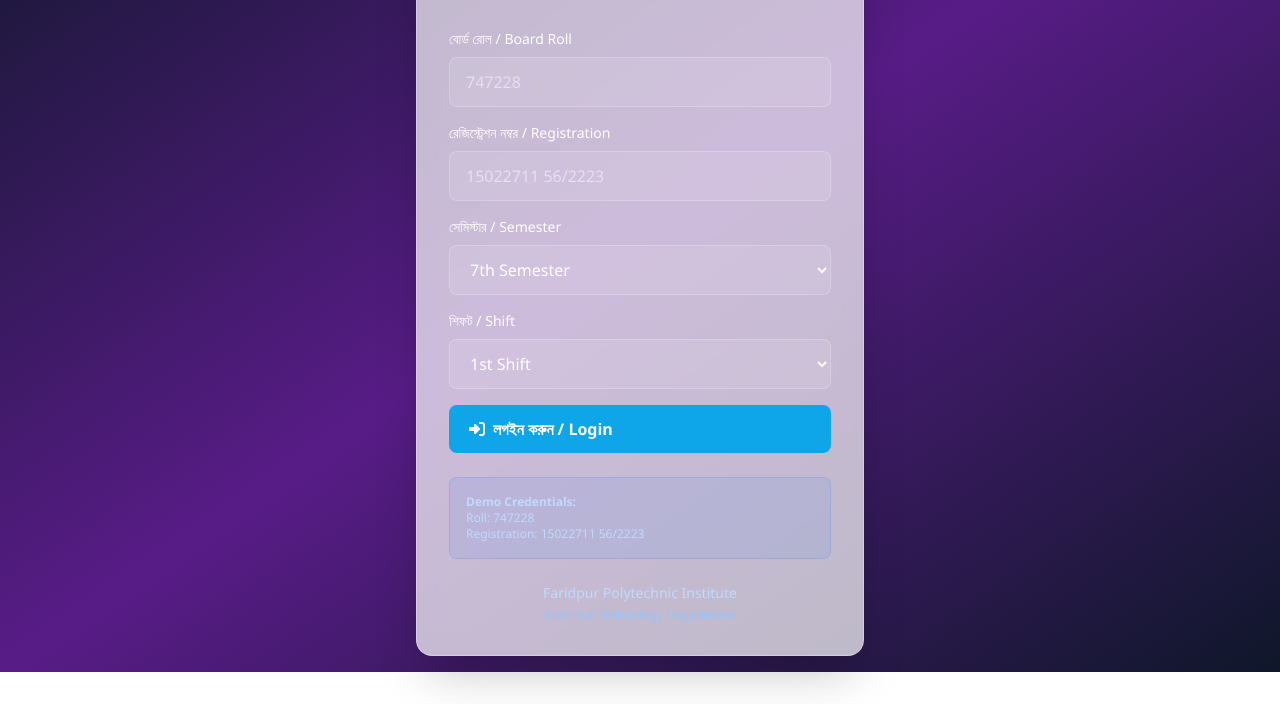
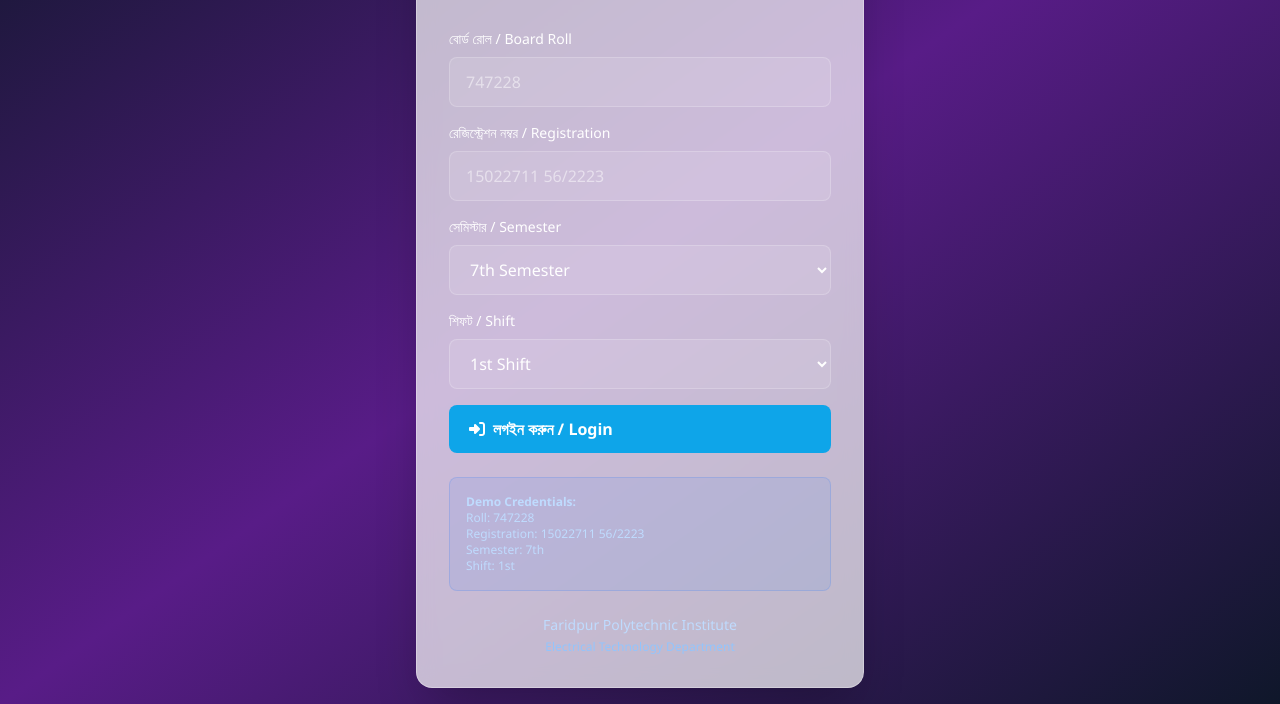
Before and after one commit to arifulislamador01-dotcom/ET, a website: page index.html in a window 1280 px wide. Shown: the part 204-908 px from the top of the page. Before the commit the page ends 876 px from the top, so only its background shows below. Drawn offline with nearby package versions, Linux system fonts and the light colour scheme.

Commit message:
Fix GPA value and clean up comments in index.html
Corrected GPA value from -3.13 to 3.13 and removed unnecessary comments throughout the file.

```diff
--- a/index.html
+++ b/index.html
@@ -358,7 +358,7 @@
                     phone: '01765432890',
                     semester: 7,
                     shift: 1,
-                    gpa: -3.13,
+                    gpa: 3.13,
                     profilePhoto: 'https://i.pravatar.cc/200?img=15',
                     role: 'student',
                     batch: '2021-2025',
@@ -461,7 +461,6 @@
                         { time: '9:30-10:15', subject: '26771', room: '103', teacher: 'Md. Monirul' },
                         { time: '10:15-11:00', subject: '26772', room: '304', teacher: 'Tawhida' }
                     ],
-                    // ... other days would follow similar pattern
                 };
 
                 // Teachers list
@@ -503,9 +502,7 @@
                         e.preventDefault();
                         const roll = document.querySelector('input[name="roll"]')?.value;
                         const registration = document.querySelector('input[name="registration"]')?.value;
-
-                       F
-                       const semester = document.querySelector('select[name="semester"]')?.value;
+                        const semester = document.querySelector('select[name="semester"]')?.value;
                         const shift = document.querySelector('select[name="shift"]')?.value;
 
                         if (roll === '747228' && registration === '15022711 56/2223' && semester === '7' && shift === '1') {
@@ -562,7 +559,6 @@
                 const minute = now.getMinutes();
                 const currentTime = `${String(hour).padStart(2, '0')}:${String(minute).padStart(2, '0')}`;
 
-                // This is a demo - in real app would have actual routine logic
                 return {
                     subject: 'Electrical Project-III',
                     room: '103',
@@ -653,7 +649,9 @@
                                     <p class="text-xs text-blue-200">
                                         <strong>Demo Credentials:</strong><br>
                                         Roll: 747228<br>
-                                        Registration: 15022711 56/2223
+                                        Registration: 15022711 56/2223<br>
+                                        Semester: 7th<br>
+                                        Shift: 1st
                                     </p>
                                 </div>
 
@@ -679,7 +677,6 @@
                             ${this.renderNavbar()}
                             <main class="flex-1 overflow-auto">
                                 <div class="p-8 max-w-7xl mx-auto">
-                                    <!-- Greeting Section -->
                                     <div class="mb-8 fade-in">
                                         <div class="card p-8 gradient-primary text-white rounded-2xl">
                                             <div class="flex items-center justify-between">
@@ -696,7 +693,6 @@
                                         </div>
                                     </div>
 
-                                    <!-- Quick Stats -->
                                     <div class="grid-4 mb-8">
                                         <div class="card p-6 hover:shadow-lg">
                                             <div class="flex items-center justify-between mb-3">
@@ -735,7 +731,6 @@
                                         </div>
                                     </div>
 
-                                    <!-- Current Class -->
                                     <div class="grid-2 mb-8">
                                         <div class="card p-6 subject-card">
                                             <h3 class="font-bold text-lg mb-4 text-gray-800 dark:text-white">বর্তমান ক্লাস</h3>
@@ -776,7 +771,6 @@
                                         </div>
                                     </div>
 
-                                    <!-- Recent Subjects -->
                                     <div class="mb-8">
                                         <h3 class="section-title">এই সপ্তাহের বিষয় সমূহ</h3>
                                         <div class="grid-3">
@@ -805,7 +799,6 @@
                                         </div>
                                     </div>
 
-                                    <!-- Footer -->
                                     <div class="text-center py-8 text-gray-600 dark:text-gray-400 border-t border-gray-200 dark:border-gray-700">
                                         <p class="font-semibold">বিকাশিত করেছেন: Ridoy Hossen Arif</p>
                                         <p class="text-sm">Electrical Technology, 7th Semester | Faridpur Polytechnic Institute</p>
@@ -842,7 +835,6 @@
                                                 </div>
 
                                                 <div class="space-y-4">
-                                                    <!-- Quiz Marks -->
                                                     <div>
                                                         <div class="flex justify-between mb-2">
                                                             <span class="text-sm font-semibold text-gray-800 dark:text-white">কুইজ নম্বর</span>
@@ -853,7 +845,6 @@
                                                         </div>
                                                     </div>
 
-                                                    <!-- Attendance -->
                                                     <div>
                                                         <div class="flex justify-between mb-2">
                                                             <span class="text-sm font-semibold text-gray-800 dark:text-white">উপস্থিতি</span>
@@ -864,7 +855,6 @@
                                                         </div>
                                                     </div>
 
-                                                    <!-- Progress -->
                                                     <div>
                                                         <div class="flex justify-between mb-2">
                                                             <span class="text-sm font-semibold text-gray-800 dark:text-white">পাঠ্যক্রম অগ্রগতি</span>
@@ -875,7 +865,6 @@
                                                         </div>
                                                     </div>
 
-                                                    <!-- Assignment Status -->
                                                     <div class="flex items-center gap-2 p-3 rounded-lg" style="background: ${subject.assignmentStatus === 'Submitted' ? 'rgba(16, 185, 129, 0.1)' : 'rgba(245, 158, 11, 0.1)'}">
                                                         <i class="fas fa-${subject.assignmentStatus === 'Submitted' ? 'check-circle text-green-600' : 'hourglass-end text-yellow-600'}"></i>
                                                         <span class="text-sm font-semibold">${subject.assignmentStatus === 'Submitted' ? 'অ্যাসাইনমেন্ট জমা দেওয়া হয়েছে' : 'অ্যাসাইনমেন্ট অপেক্ষমান'}</span>
@@ -885,7 +874,6 @@
                                         `).join('')}
                                     </div>
 
-                                    <!-- Footer -->
                                     <div class="text-center py-8 text-gray-600 dark:text-gray-400 border-t border-gray-200 dark:border-gray-700 mt-8">
                                         <p class="font-semibold">বিকাশিত করেছেন: Ridoy Hossen Arif</p>
                                     </div>
@@ -984,7 +972,6 @@
 
                                     <button class="btn btn-primary gradient-primary py-3 rounded-lg font-semibold mt-8 w-full">সংমিত করুন</button>
 
-                                    <!-- Footer -->
                                     <div class="text-center py-8 text-gray-600 dark:text-gray-400 border-t border-gray-200 dark:border-gray-700 mt-8">
                                         <p class="font-semibold">বিকাশিত করেছেন: Ridoy Hossen Arif</p>
                                     </div>
@@ -1006,7 +993,6 @@
                                     <h2 class="section-title">শিক্ষক - শিক্ষার্থী চ্যাট</h2>
 
                                     <div class="grid-2 gap-6" style="grid-template-columns: 300px 1fr; align-items: start;">
-                                        <!-- Teachers List -->
                                         <div class="card p-4 h-fit">
                                             <h3 class="font-bold mb-4 text-gray-800 dark:text-white">সম্প্রতি যোগাযোগ করেছেন</h3>
                                             <div class="space-y-2">
@@ -1019,7 +1005,6 @@
                                             </div>
                                         </div>
 
-                                        <!-- Chat Area -->
                                         <div class="card p-6 flex flex-col" style="height: 500px;">
                                             <h3 class="font-bold mb-4 text-gray-800 dark:text-white">MD ARIFUL ISLAM - Sohel Molla</h3>
                                             <div class="flex-1 overflow-y-auto mb-4 space-y-3">
@@ -1041,7 +1026,6 @@
                                         </div>
                                     </div>
 
-                                    <!-- Footer -->
                                     <div class="text-center py-8 text-gray-600 dark:text-gray-400 border-t border-gray-200 dark:border-gray-700 mt-8">
                                         <p class="font-semibold">বিকাশিত করেছেন: Ridoy Hossen Arif</p>
                                     </div>
@@ -1066,7 +1050,6 @@
                                         <input type="text" placeholder="নোট, সার্কিট ডায়াগ্রাম অনুসন্ধান করুন..." class="w-full px-4 py-3 rounded-lg border border-gray-200 dark:border-gray-700 bg-white dark:bg-dark-800 text-gray-800 dark:text-white">
                                     </div>
 
-                                    <!-- Subjects Tabs -->
                                     <div class="mb-6 flex gap-2 overflow-x-auto pb-2">
                                         ${Object.values(this.subjects).map((subject, idx) => `
                                             <button class="px-4 py-2 rounded-lg whitespace-nowrap font-semibold transition-all ${idx === 0 ? 'bg-blue-500 text-white' : 'bg-white dark:bg-dark-800 text-gray-800 dark:text-white border border-gray-200 dark:border-gray-700'}">${subject.code}</button>
@@ -1090,7 +1073,6 @@
                                         `).join('')}
                                     </div>
 
-                                    <!-- Footer -->
                                     <div class="text-center py-8 text-gray-600 dark:text-gray-400 border-t border-gray-200 dark:border-gray-700 mt-8">
                                         <p class="font-semibold">বিকাশিত করেছেন: Ridoy Hossen Arif</p>
                                     </div>
@@ -1129,7 +1111,6 @@
                                         `).join('')}
                                     </div>
 
-                                    <!-- Footer -->
                                     <div class="text-center py-8 text-gray-600 dark:text-gray-400 border-t border-gray-200 dark:border-gray-700 mt-8">
                                         <p class="font-semibold">বিকাশিত করেছেন: Ridoy Hossen Arif</p>
                                     </div>
@@ -1151,7 +1132,6 @@
                                     <h2 class="section-title">আমার প্রোফাইল</h2>
 
                                     <div class="grid-2 gap-6">
-                                        <!-- Profile Card -->
                                         <div class="card p-8">
                                             <div class="text-center mb-6">
                                                 <img src="${this.currentUser.profilePhoto}" alt="Profile" class="w-32 h-32 rounded-full mx-auto mb-4 border-4 border-blue-500">
@@ -1161,7 +1141,6 @@
                                             <button class="btn btn-primary w-full"><i class="fas fa-camera"></i> প্রোফাইল ছবি পরিবর্তন করুন</button>
                                         </div>
 
-                                        <!-- Academic Info -->
                                         <div class="card p-8">
                                             <h4 class="font-bold text-lg mb-4 text-gray-800 dark:text-white">একাডেমিক তথ্য</h4>
                                             <div class="space-y-3">
@@ -1185,7 +1164,6 @@
                                         </div>
                                     </div>
 
-                                    <!-- Edit Profile Form -->
                                     <div class="card p-8 mt-6">
                                         <h4 class="font-bold text-lg mb-6 text-gray-800 dark:text-white">ব্যক্তিগত তথ্য সম্পাদনা করুন</h4>
                                         <div class="grid-2 gap-4">
@@ -1197,7 +1175,6 @@
                                         <button class="btn btn-primary mt-6"><i class="fas fa-save"></i> পরিবর্তনগুলি সংরক্ষণ করুন</button>
                                     </div>
 
-                                    <!-- Footer -->
                                     <div class="text-center py-8 text-gray-600 dark:text-gray-400 border-t border-gray-200 dark:border-gray-700 mt-8">
                                         <p class="font-semibold">বিকাশিত করেছেন: Ridoy Hossen Arif</p>
                                     </div>
```
